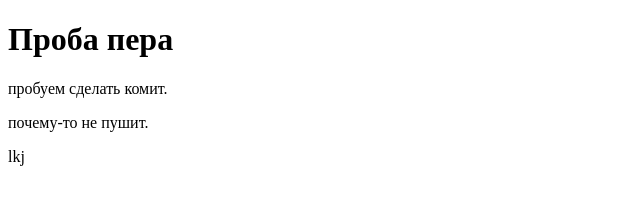
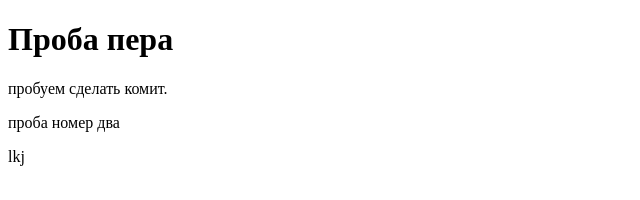
Before and after one commit to NadiiaShek/one-again, a plain HTML site: page index1.html in a window 1280 px wide. Shown: the full height of the page, 0-640 px from the left. Drawn offline with Linux system fonts and the light colour scheme.

Commit message:
пробую еще раз комит
ло

```diff
--- a/index1.html
+++ b/index1.html
@@ -10,7 +10,7 @@
     <h1>Проба пера</h1>
     <!-- тренируюсь -->
     <p>пробуем сделать комит.</p>
-    <p>почему-то не пушит.</p>
+    <p>проба номер два</p>
 </body>
 lkj
 </html>
```
